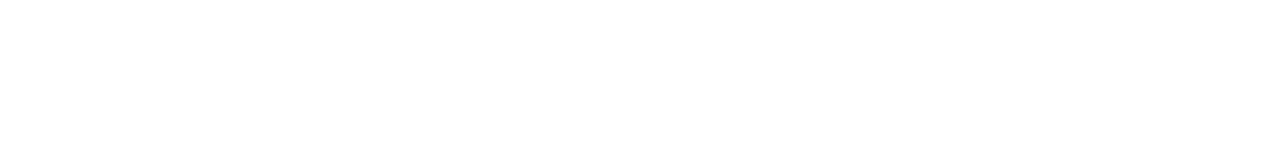
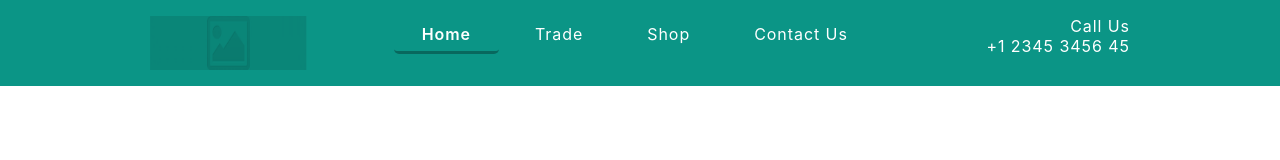
Before and after one commit to asim16111980/Week_one_task_one, a plain HTML site: page index.html in a window 1280 px wide. Drawn offline with Linux system fonts and the light colour scheme.

Commit message:
Create NavBar Element

```diff
--- a/index.html
+++ b/index.html
@@ -1,11 +1,30 @@
 <!DOCTYPE html>
 <html lang="en">
-<head>
-    <meta charset="UTF-8">
-    <meta name="viewport" content="width=device-width, initial-scale=1.0">
+  <head>
+    <meta charset="UTF-8" />
+    <meta name="viewport" content="width=device-width, initial-scale=1.0" />
+    <link rel="stylesheet" href="style.css" />
     <title>Landing Page</title>
-</head>
-<body>
-
-</body>
+  </head>
+  <body>
+    <!-- Start Navigation Bar -->
+    <nav>
+      <img
+        src="images/image 9.png"
+        alt="Placeholder image"
+        class="Placeholder-image"
+      />
+      <ul class="links">
+        <li class="active"><a href="/">Home</a></li>
+        <li><a href="/trade">Trade</a></li>
+        <li><a href="/shop">Shop</a></li>
+        <li><a href="/contact">Contact Us</a></li>
+      </ul>
+<div class="call-us">
+    <span>Call Us</span>
+    <span>+1 2345 3456 45</span>
+</div>
+    </nav>
+    <!-- End Navigation Bar -->
+  </body>
 </html>
--- a/style.css
+++ b/style.css
@@ -1 +1,97 @@
 /* This is CSS File */
+
+/* Start Global Variables */
+:root {
+  --mainColor: #0b9586;
+  --textColor: #fff;
+  --smallTextFont: 400 18px/21.78px;
+  --smallTextLetterSpacing: 0.94px;
+  --mediumTextFont: 700 24px/28px;
+}
+/* End Global Variables */
+
+/* Start Global Rules */
+* {
+  margin: 0;
+  padding: 0;
+  box-sizing: border-box;
+}
+
+ul {
+  list-style: none;
+}
+
+a {
+  text-decoration: none;
+}
+
+body {
+  font-family: inter, sans-serif;
+}
+/* End Global Rules */
+
+/* Start Navigation Bar Style */
+nav {
+  background-color: var(--mainColor);
+  width: 100%;
+  height: 86px;
+  padding: 16px 150px;
+  position: fixed;
+  display: flex;
+  justify-content: space-between;
+}
+
+nav > .Placeholder-image {
+  width: 157px;
+  height: 54px;
+  mix-blend-mode: multiply;
+}
+
+nav > .links {
+  width: 506px;
+  height: 38px;
+  display: flex;
+  gap: 8px;
+}
+
+nav > .links > li {
+  padding: 8px 28px;
+  font: var(--smallTextFont);
+  letter-spacing: var(--smallTextLetterSpacing);
+  border-radius: 5px;
+  -webkit-border-radius: 5px;
+  -moz-border-radius: 5px;
+  -ms-border-radius: 5px;
+  -o-border-radius: 5px;
+}
+
+nav > .links > .active {
+  border-bottom: 3px solid #0000004d;
+  font-weight: 600;
+}
+
+nav > .links > li > a {
+  color: var(--textColor);
+}
+
+nav > .call-us {
+  display: flex;
+  flex-direction: column;
+  align-items: flex-end;
+}
+nav > .call-us > :first-child {
+  font: var(--smallTextFont);
+  letter-spacing: var(--smallTextLetterSpacing);
+  color: var(--textColor);
+}
+nav > .call-us > :first-child {
+  font: var(--smallTextFont);
+  letter-spacing: var(--smallTextLetterSpacing);
+  color: var(--textColor);
+}
+nav > .call-us > :last-child {
+  font: var(--mediumTextFont);
+  letter-spacing: var(--smallTextLetterSpacing);
+  color: var(--textColor);
+}
+/* End Navigation Bar Style */
```
Also changed, not shown: images/8116 1 (1).png (added), images/8116 1.png (added), images/EDITED-27 - Copy 1.png (added), images/Rectangle 30.png (added), images/image 9.png (added), images/solar-panels-meadow 1.png (added), images/solar-panels-meadow 2 (1).png (added), images/solar-panels-meadow 2 (2).png (added), images/solar-panels-meadow 2.png (added), 2 other files.
